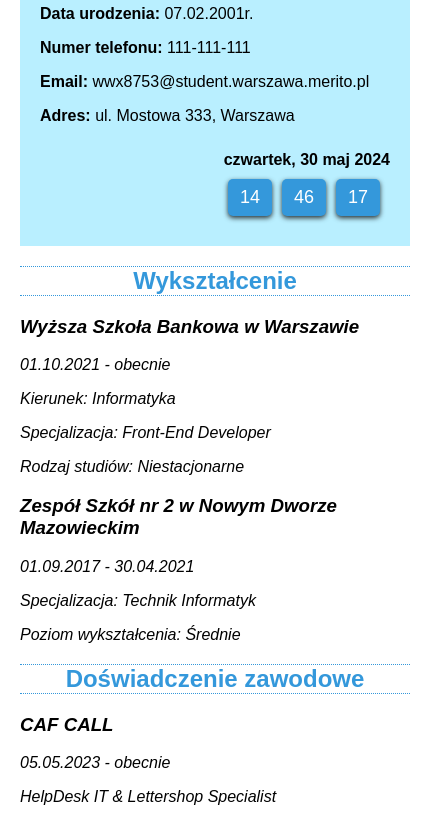
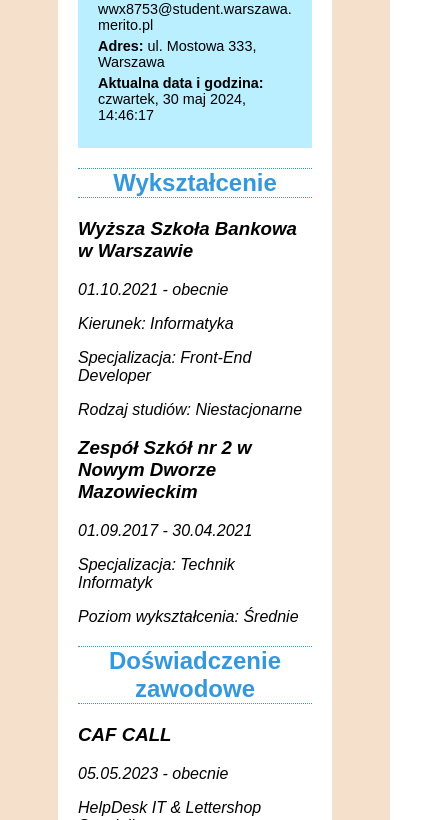
Before and after one commit to Adrian157700/cv, a plain HTML site: page index.html in a window 390 px wide. Shown: the part 280-1100 px from the top of the page, 430 px wide, since content can reach past the window. Drawn offline with Linux system fonts and the light colour scheme.

Commit message:
Add files via upload

```diff
--- a/index.html
+++ b/index.html
@@ -20,33 +20,18 @@
             <div class="left-section">
                 <img src="Obraz1.png" alt="Your Photo">
             </div>
-            <div class="mid-section">
-                <h1>Adrian Nojbert</h1>
-				<p><b>Data urodzenia:</b> 07.02.2001r.</p>
-                <p><b>Numer telefonu:</b> 111-111-111</p>
-                <p><b>Email:</b> wwx8753@student.warszawa.merito.pl</p>
-                <p><b>Adres:</b> ul. Mostowa 333, Warszawa</p>
-            </div>
-
-			<div class="right-section">
-					<div class="date">data</div>
-
-					<div class="clock">
-					  <div class="hour">
-						<div class="value">00</div>
-						<div class="desc">godzina</div>
-					  </div>
-					  <div class="minutes">
-						<div class="value">00</div>
-						<div class="desc">minuta</div>
-					  </div>
-					  <div class="seconds">
-						<div class="value">00</div>
-						<div class="desc">sekunda</div>
-					  </div>
-
+            <div class="right-section">
+            <h1>Adrian Nojbert</h1>
+            <p><b>Data urodzenia:</b> 07.02.2001r.</p>
+            <p><b>Numer telefonu:</b> 111-111-111</p>
+            <p><b>Email:</b> wwx8753@student.warszawa.merito.pl</p>
+            <p><b>Adres:</b> ul. Mostowa 333, Warszawa</p>
+            <p><b>Aktualna data i godzina:</b>
+                <span class="date"></span>,
+                <span class="hour .value"></span>:<span class="minutes .value"></span>:<span class="seconds .value"></span>
+            </p>
+            <script src="script.js"></script>
 			</div>
-			<script src="script.js"></script>
 
         </header>
 
--- a/style.css
+++ b/style.css
@@ -3,6 +3,8 @@ body {
     margin: 0;
     padding: 0;
 }
+
+
 
 .container {
     display: flex;
@@ -15,67 +17,49 @@ body {
     background-color: #f5e1cb;
 }
 
+
 .main-content {
     width: 60%;
     padding: 20px;
 }
+
 
 header {
     background-color: #B9EFFF;
     color: #000;
     padding: 20px;
     display: flex;
+    flex-wrap: wrap;
     justify-content: space-between;
-    align-items: center;
-    flex-wrap: wrap;
 }
 
-.left-section,
-.mid-section,
-.right-section {
-    margin-bottom: 10px;
-    flex: 1;
-}
-
-.mid-section {
-    flex: 2;
+.left-section {
+    display: flex;
+    align-items: center;
 }
 
 .right-section {
-    display: flex;
-    flex-direction: column;
-    align-items: flex-end;
     flex: 1;
-
+    min-width: 200px;
+    overflow: hidden;
+    text-overflow: ellipsis;
+    word-wrap: break-word;
 }
 
-.right-section .clock {
-    white-space: nowrap;
+.right-section h1, .right-section p {
+    margin: 5px 0;
 }
 
-.date {
-    margin-bottom: 10px;
-    font-weight: bold;
-    white-space: nowrap;
+@media (max-width: 600px) {
+    .right-section h1 {
+        font-size: 1.2em;
     }
 
-.clock {
-    display: flex;
+    .right-section p {
+        font-size: 0.9em;
+    }
 }
 
-.clock > div {
-    margin-right: 10px;
-    text-align: center;
-}
-
-.clock .value {
-    font-size: 24px;
-}
-
-.clock .desc {
-    font-size: 12px;
-    color: #888;
-}
 
 img {
     max-width: 200px;
@@ -83,10 +67,11 @@ img {
     margin-right: 20px;
 	transition: transform 0.3s ease;
 }
-
 img:hover {
     transform: scale(1.1);
 }
+
+
 
 section {
     margin-bottom: 20px;
@@ -110,59 +95,11 @@ h2:hover {
 ul {
     list-style-type: none;
     padding: 0;
+
 }
-
-.clock {
-    display: flex;
-    font-family: Arial, sans-serif;
-    font-size: 18px;
-}
-
-.clock > div {
-    margin-right: 10px;
-    text-align: center;
-    padding: 8px 12px;
-    border-radius: 5px;
-    background-color: #3498db;
-    color: #fff;
-    box-shadow: 0 2px 5px rgba(0, 0, 0, 0.8);
-}
-
-.clock .value {
-    font-size: 24px;
-    line-height: 24px;
-    font-weight: bold;
-}
-
-.clock .desc {
-    font-size: 12px;
-    color: #888;
-    text-transform: uppercase;
-}
-
 
 li {
     margin-bottom: 10px;
 	font-style: italic;
+
 }
-
-@media (max-width: 768px) {
-    .container {
-        flex-direction: column;
-    }
-
-    .left-sidebar,
-    .right-sidebar,
-    .main-content {
-        width: 100%;
-    }
-
-    .left-sidebar,
-    .right-sidebar {
-        order: 1;
-    }
-
-    .main-content {
-        order: 2;
-    }
-}
```
Lines whose indentation alone changed are shown as unchanged.
